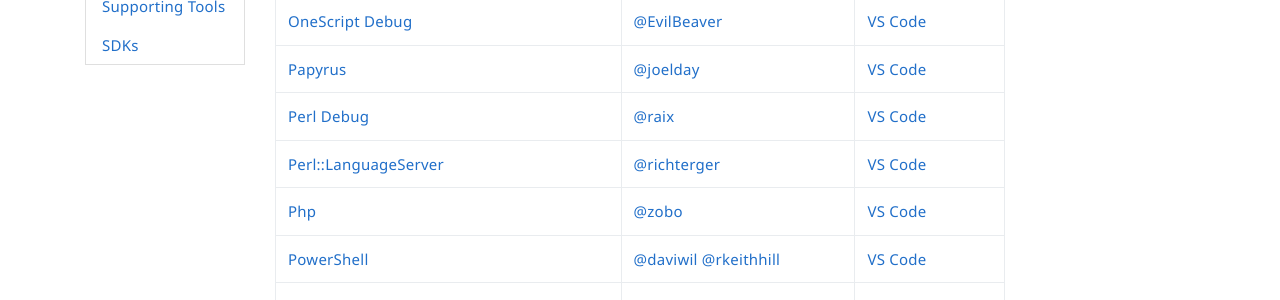
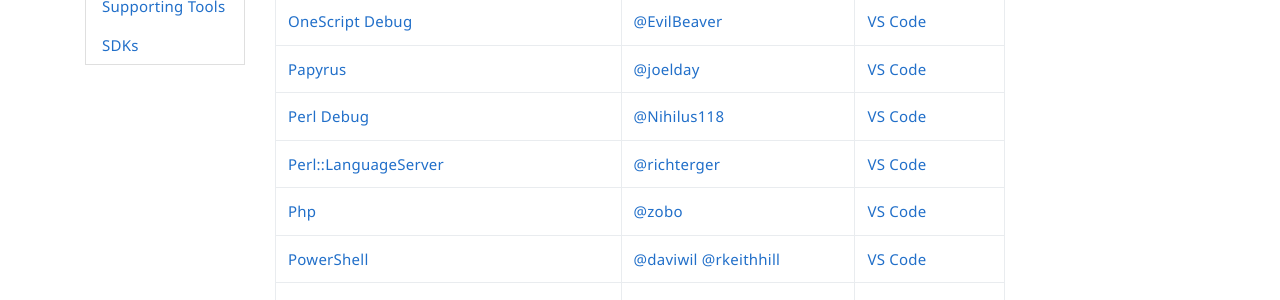
Before and after one commit to microsoft/debug-adapter-protocol, a Jekyll site: the page built from _implementors/adapters.md, in a window 1280 px wide and 900 px high, scrolled down 2683 px. Shown: the part 154-454 px from the top of the window. Built offline with Jekyll 4.4.1, drawn with Linux system fonts in a browser that asks for light colours; nearby versions of some CDN libraries; comment, search, counter and statistics services are not loaded.

Commit message:
Update Perl Debug adapter (#428)
The Perl Debug project mentioned in the adapters table is currently archived
and no longer maintained by the referrenced user. This commit updates the
table pointing to the new Perl Debug project url, user and marketplace link.

```diff
--- a/_implementors/adapters.md
+++ b/_implementors/adapters.md
@@ -62,7 +62,7 @@
 [OCaml Earlybird](https://github.com/hackwaly/ocamlearlybird)|[@hackwaly](https://github.com/hackwaly)|[VS Code](https://marketplace.visualstudio.com/items?itemName=hackwaly.ocamlearlybird)
 [OneScript Debug](https://github.com/EvilBeaver/OneScript)|[@EvilBeaver](https://github.com/EvilBeaver)|[VS Code](https://marketplace.visualstudio.com/items?itemName=EvilBeaver.oscript-debug)
 [Papyrus](https://github.com/joelday/papyrus-debug-server)|[@joelday](https://github.com/joelday)|[VS Code](https://marketplace.visualstudio.com/items?itemName=joelday.papyrus-lang-vscode)
-[Perl Debug](https://github.com/raix/vscode-perl-debug)|[@raix](https://github.com/raix)|[VS Code](https://marketplace.visualstudio.com/items?itemName=mortenhenriksen.perl-debug)
+[Perl Debug](https://github.com/Nihilus118/vscode-perl-debug)|[@Nihilus118](https://github.com/Nihilus118)|[VS Code](https://marketplace.visualstudio.com/items?itemName=Nihilus118.perl-debugger)
 [Perl::LanguageServer](https://github.com/richterger/Perl-LanguageServer)|[@richterger](https://github.com/richterger)|[VS Code](https://marketplace.visualstudio.com/items?itemName=richterger.perl)
 [Php](https://github.com/xdebug/vscode-php-debug)|[@zobo](https://github.com/zobo)|[VS Code](https://marketplace.visualstudio.com/items?itemName=xdebug.php-debug)
 [PowerShell](https://github.com/PowerShell/vscode-powershell)|[@daviwil](https://github.com/daviwil) [@rkeithhill](https://github.com/rkeithhill)|[VS Code](https://marketplace.visualstudio.com/items?itemName=ms-vscode.PowerShell)
```
